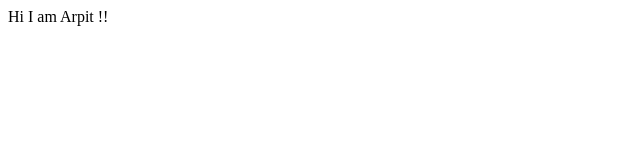
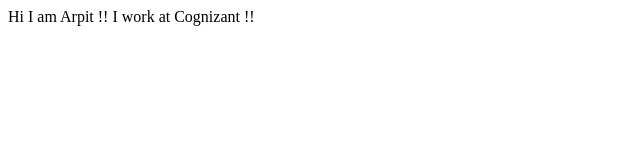
Before and after one commit to ArpitPatni/portfolio, a plain HTML site: page index.html in a window 1280 px wide. Shown: the whole page, without its empty margins (0-640 px from the left). Drawn offline with Linux system fonts and the light colour scheme.

Commit message:
docs : updated index page

```diff
--- a/index.html
+++ b/index.html
@@ -8,5 +8,6 @@
 </head>
 <body>
     Hi I am Arpit !!
+    I work at Cognizant !!
 </body>
 </html>
```
